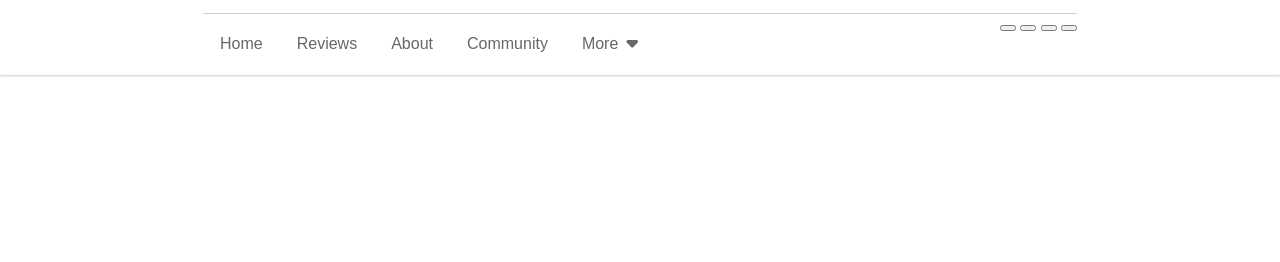
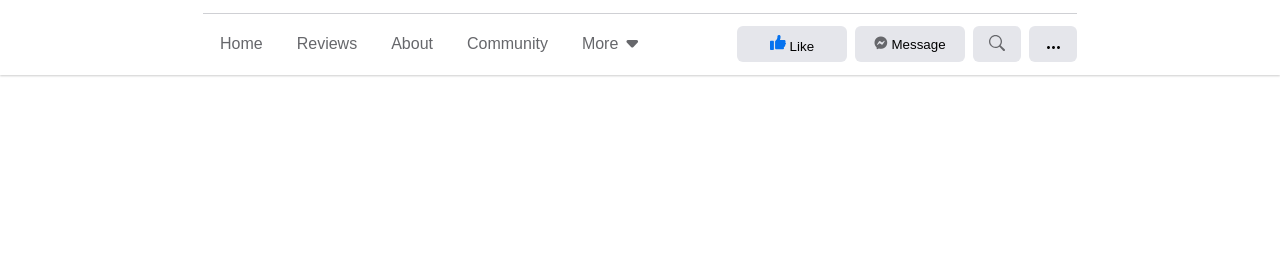
Before and after one commit to alexander-be/rcs-facebook, a plain HTML site: page index.html in a window 1280 px wide. Shown: the part 538-800 px from the top of the page. Drawn offline with Linux system fonts and the light colour scheme; files whose address does not match are found by name.

Commit message:
started right part of usermenu, added content, needs adjustment in positioning and styles

```diff
--- a/index.html
+++ b/index.html
@@ -86,10 +86,21 @@
             <a href="">More<i class="icon-down-arrow"></i></a>
           </div>
           <div class="usermenu__menu">
-            <button class="usermenu__lg-button"></button>
-            <button class="usermenu__lg-button"></button>
-            <button class="usermenu__sm-button"></button>
-            <button class="usermenu__sm-button"></button>
+            <button class="usermenu__menu_button__lg"><svg width="16" height="16" viewBox="0 0 16 16" fill="none" xmlns="http://www.w3.org/2000/svg">
+              <path fill-rule="evenodd" clip-rule="evenodd" d="M8.74404 0.0174825C9.59661 -0.110402 10.3914 0.477067 10.5193 1.32963C10.6706 2.33829 10.4412 3.64785 9.99229 4.80761C9.9832 4.83111 9.97397 4.85466 9.9646 4.87826H14.2439C14.9982 4.87826 15.6097 5.48977 15.6097 6.24411C15.6097 6.67149 15.4135 7.05302 15.1061 7.30347C15.6279 7.49561 16 7.99713 16 8.58558C16 9.19324 15.6032 9.70821 15.0545 9.88551C15.1597 10.0791 15.2195 10.301 15.2195 10.5368C15.2195 11.2911 14.608 11.9027 13.8537 11.9027H13.6388C13.8918 12.1506 14.0488 12.4961 14.0488 12.8783C14.0488 13.6326 13.4373 14.2441 12.6829 14.2441H6.43902C5.68468 14.2441 5.07317 13.6326 5.07317 12.8783C5.07317 12.812 5.07789 12.7469 5.087 12.6831H5.07317V6.85416C5.06555 6.34175 5.31014 5.83608 5.76826 5.53067C6.2811 5.18878 6.75571 4.52058 7.08086 3.68061C7.41241 2.82412 7.47572 2.0849 7.43189 1.79274C7.30401 0.940178 7.89148 0.145367 8.74404 0.0174825ZM1 5.65875C0.447715 5.65875 0 6.10647 0 6.65875V14.0246C0 14.5769 0.447716 15.0246 1 15.0246H2.90244C3.45472 15.0246 3.90244 14.5769 3.90244 14.0246V6.65875C3.90244 6.10647 3.45472 5.65875 2.90244 5.65875H1Z" fill="#0572EF"/>
+              </svg>
+              Like</button>
+            <button class="usermenu__menu_button__lg">
+              <span class="icon-messaging"></span>
+            Message
+            </button>
+            <button class="usermenu__menu_button__sm"><svg width="16" height="16" viewBox="0 0 16 16" xmlns="http://www.w3.org/2000/svg">
+              <path fill-rule="evenodd" clip-rule="evenodd" d="M10.1779 2.8233C12.2088 4.85421 12.2088 8.14696 10.1779 10.1779C8.14696 12.2088 4.85421 12.2088 2.8233 10.1779C0.79239 8.14696 0.79239 4.85421 2.8233 2.8233C4.85421 0.79239 8.14696 0.79239 10.1779 2.8233ZM11.6589 10.4578C13.6195 7.90868 13.4323 4.23907 11.0972 1.90398C8.55856 -0.634659 4.44261 -0.634659 1.90398 1.90398C-0.634659 4.44261 -0.634659 8.55856 1.90398 11.0972C4.23907 13.4323 7.90867 13.6195 10.4578 11.6589L14.1894 15.667C14.5928 16.1002 15.2752 16.1124 15.6938 15.6938C16.1124 15.2752 16.1002 14.5928 15.6669 14.1894L11.6589 10.4578Z" fill="#66676B"></path>
+            </svg></button>
+            <button class="usermenu__menu_button__sm"><svg width="13" height="3" viewBox="0 0 13 3" fill="none" xmlns="http://www.w3.org/2000/svg">
+              <path fill-rule="evenodd" clip-rule="evenodd" d="M3 1.5C3 2.32843 2.32843 3 1.5 3C0.671573 3 0 2.32843 0 1.5C0 0.671573 0.671573 0 1.5 0C2.32843 0 3 0.671573 3 1.5ZM8 1.5C8 2.32843 7.32843 3 6.5 3C5.67157 3 5 2.32843 5 1.5C5 0.671573 5.67157 0 6.5 0C7.32843 0 8 0.671573 8 1.5ZM11.5 3C12.3284 3 13 2.32843 13 1.5C13 0.671573 12.3284 0 11.5 0C10.6716 0 10 0.671573 10 1.5C10 2.32843 10.6716 3 11.5 3Z" fill="#080808"/>
+              </svg>
+              </button>
           </div>
         </div>
       </div>
--- a/style.scss
+++ b/style.scss
@@ -233,6 +233,49 @@ a {
 
                 }
             }
+            &__menu {
+                display: flex;
+                flex-direction: row;
+                align-items: center;
+
+                &_button__lg {
+                    background-color: #E5E6EB;
+                    border-radius: 6px;
+                    border: none;
+                    width: 110px;
+                    height: 36px;
+                    margin-left: 8px;
+                    &:hover {
+                        background-color: #E9F3FE;
+
+                    }
+                    &:active {
+                        box-shadow: none;
+                        transform: scale(0.9);
+                        transition: transform 0.2s;
+                    }
+                    }
+                &_button__sm {
+                        width: 48px;
+                        height: 36px;
+                        background-color: #E5E6EB;
+                        border-radius: 6px;
+                        border: none;
+                        margin-left: 8px;
+                        &:hover {
+                            background-color: #E9F3FE;
+
+                        }
+                        &:active {
+                            box-shadow: none;
+                            transform: scale(0.9);
+                            transition: transform 0.2s;
+                        }
+                    }
+
+            }
+
+
         }
     }
 }
```
Also changed, not shown: style.css, 1 other file.
